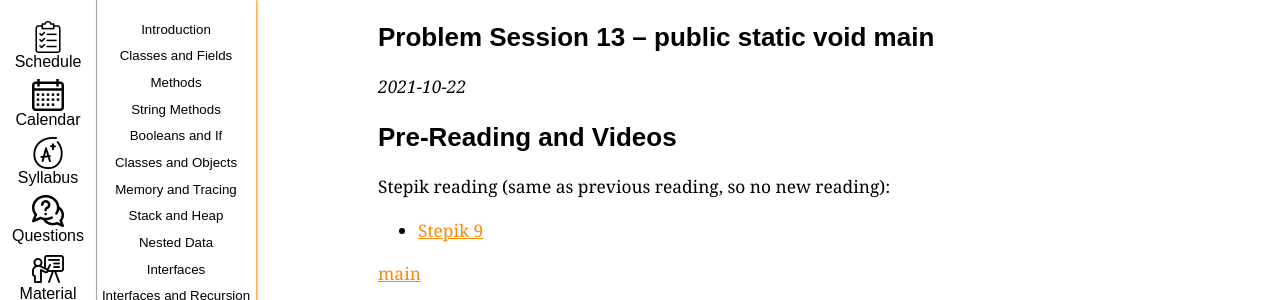
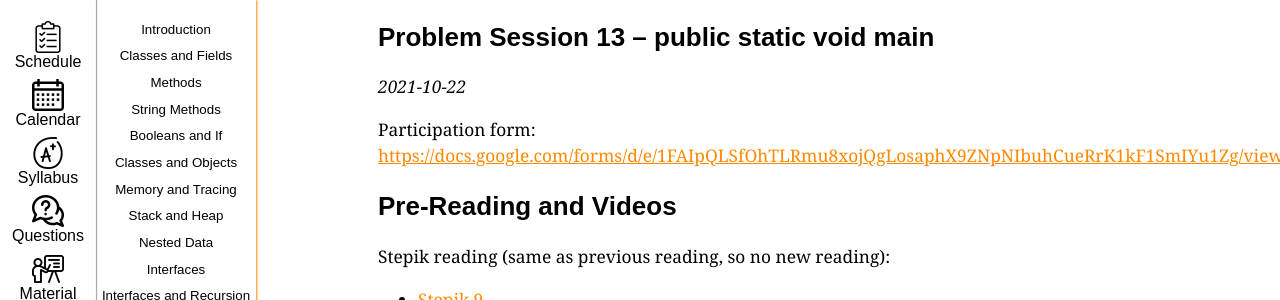
Before and after one commit to ucsd-cse11-w22/ucsd-cse11-w22.github.io, a Jekyll site: the page built from _lectures/lecture13.md, in a window 1280 px wide and 900 px high, cut to the strip 0-300 px from the top of the window. Built offline with Jekyll 4.4.1, drawn with Linux system fonts in a browser that asks for light colours.

Commit message:
participation 13

```diff
--- a/_lectures/lecture13.md
+++ b/_lectures/lecture13.md
@@ -14,6 +14,8 @@ videos:
 
 _{{ page.released-on }}_
 
+Participation form: [https://docs.google.com/forms/d/e/1FAIpQLSfOhTLRmu8xojQgLosaphX9ZNpNIbuhCueRrK1kF1SmIYu1Zg/viewform](https://docs.google.com/forms/d/e/1FAIpQLSfOhTLRmu8xojQgLosaphX9ZNpNIbuhCueRrK1kF1SmIYu1Zg/viewform)
+
 ## Pre-Reading and Videos
 
 Stepik reading (same as previous reading, so no new reading):
```
